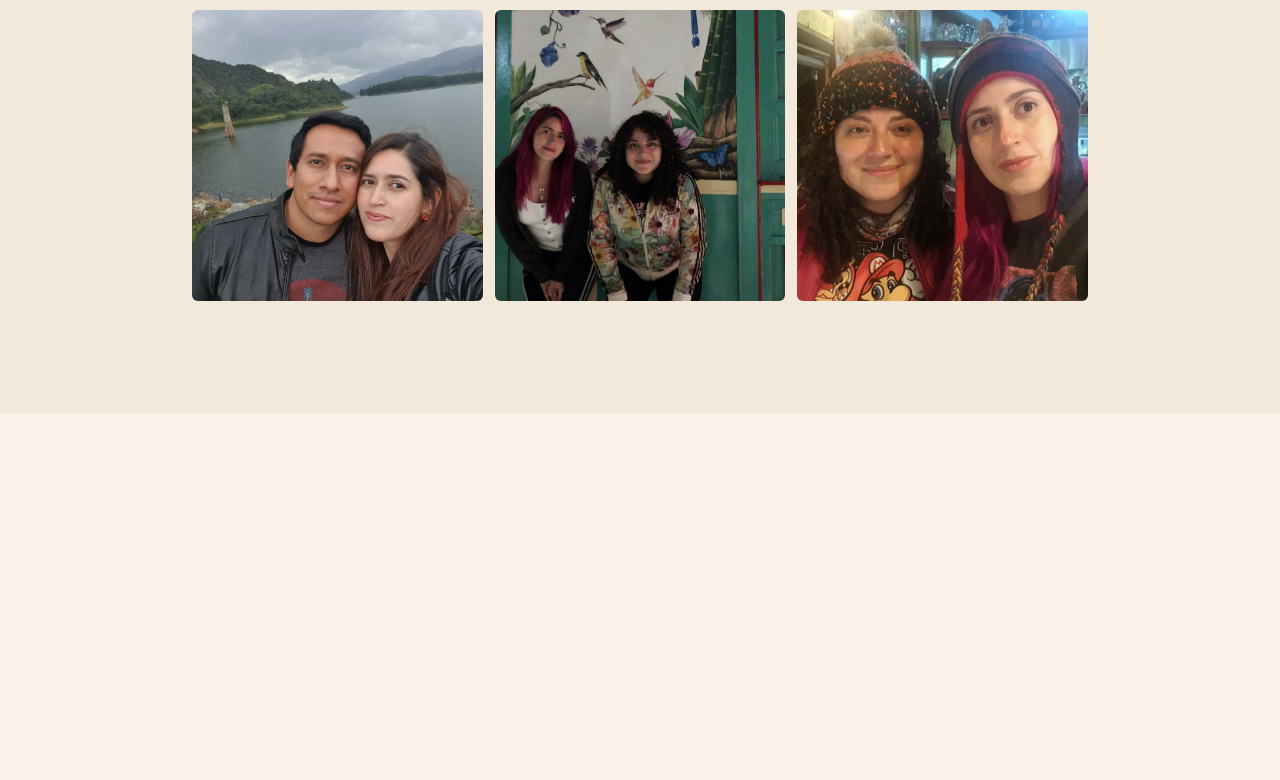
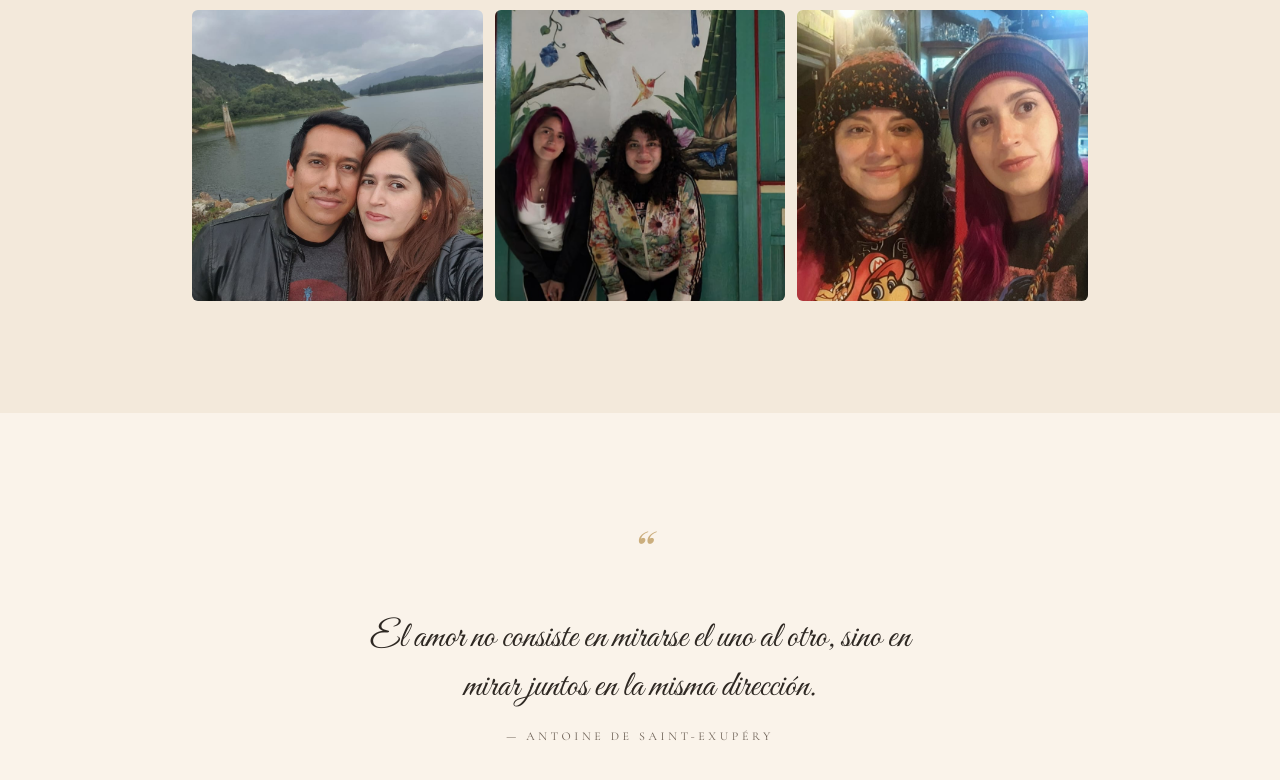
Before and after one commit to juliandresh/weeding-invitation-lj, a Next.js app: page / in a window 1280 px wide. Shown: the part 4392-5172 px from the top of the page. Before the commit the page ends 4805 px from the top, so only its background shows below. Built offline with nearby package versions, Linux system fonts and the light colour scheme.

Commit message:
Agregar sección de Frase/cita
Cita placeholder de Antoine de Saint-Exupéry sobre el amor, mientras los
novios eligen la definitiva (CLAUDE.md §4.7, sección opcional). Diseño
minimalista: comilla decorativa + cita en script + autor, como pausa
visual entre la Galería y las siguientes secciones.

```diff
--- a/src/app/page.tsx
+++ b/src/app/page.tsx
@@ -4,6 +4,7 @@ import { Countdown } from "@/components/countdown/countdown";
 import { Itinerario } from "@/components/itinerario/itinerario";
 import { CeremoniaRecepcion } from "@/components/ceremonia/ceremonia-recepcion";
 import { Galeria } from "@/components/galeria/galeria";
+import { Frase } from "@/components/frase/frase";
 
 export default function Home() {
   return (
@@ -14,6 +15,7 @@ export default function Home() {
       <Itinerario />
       <CeremoniaRecepcion />
       <Galeria />
+      <Frase />
     </main>
   );
 }
--- /dev/null
+++ b/src/components/frase/frase.tsx
@@ -0,0 +1,36 @@
+"use client";
+
+import { motion } from "framer-motion";
+
+// Frase placeholder — los novios aún no eligieron la definitiva (CLAUDE.md
+// §4.7, opcional). Reemplazar cuando la tengan, o quitar la sección.
+const FRASE =
+  "El amor no consiste en mirarse el uno al otro, sino en mirar juntos en la misma dirección.";
+const AUTOR = "Antoine de Saint-Exupéry";
+
+export function Frase() {
+  return (
+    <section className="relative bg-ivory px-6 py-20 sm:py-28">
+      <motion.div
+        initial={{ opacity: 0, y: 24 }}
+        whileInView={{ opacity: 1, y: 0 }}
+        viewport={{ once: true, amount: 0.4 }}
+        transition={{ duration: 0.8, ease: "easeOut" }}
+        className="mx-auto flex max-w-xl flex-col items-center gap-4 text-center"
+      >
+        <span
+          className="font-script text-7xl leading-none text-gold/70"
+          aria-hidden="true"
+        >
+          &ldquo;
+        </span>
+        <p className="font-script text-3xl leading-snug text-ink sm:text-4xl">
+          {FRASE}
+        </p>
+        <p className="font-serif text-xs uppercase tracking-[0.3em] text-ink-soft">
+          — {AUTOR}
+        </p>
+      </motion.div>
+    </section>
+  );
+}
```
